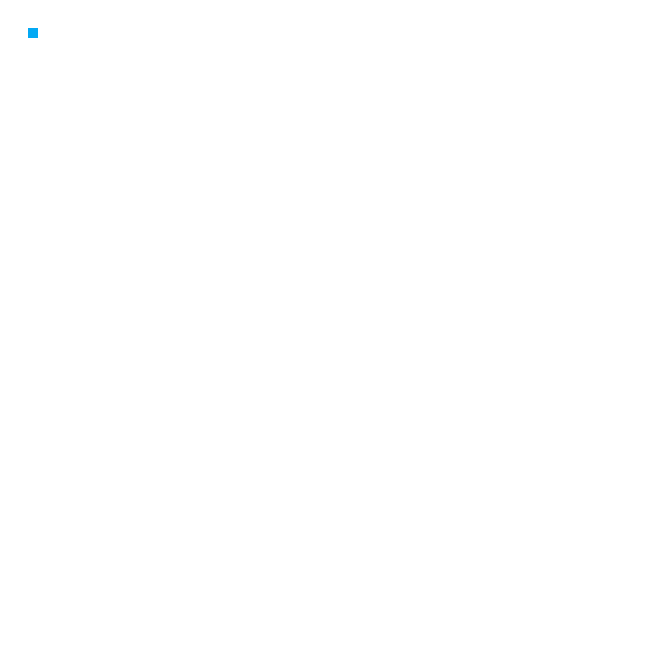
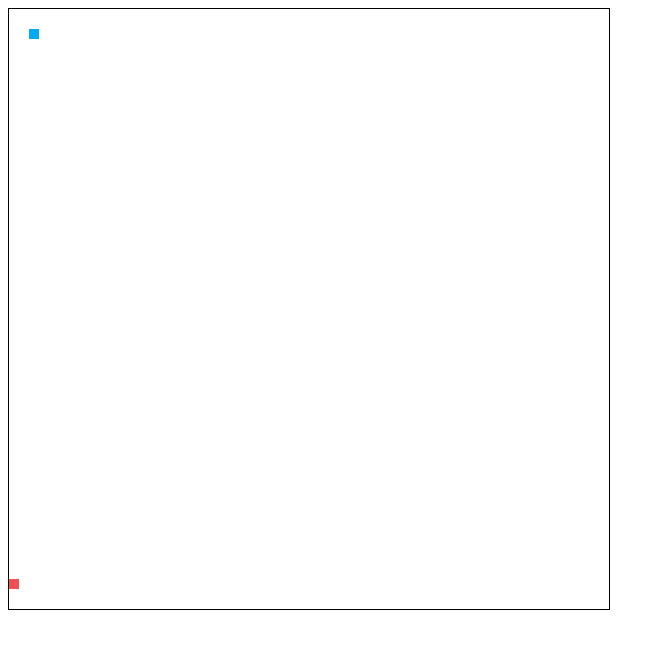
Before and after one commit to noemk2/snake, a plain HTML site: page index.html in a window 1280 px wide. Shown: the whole page, without its empty margins (0-665 px from the left). Drawn offline with Linux system fonts and the light colour scheme.

Commit message:
Crear clase comida de class Objeto y crear un punto aleatorio y modificar el tamaño del canvas html

```diff
--- a/index.html
+++ b/index.html
@@ -5,9 +5,14 @@
     <meta name="viewport" content="width=device-width, initial-scale=1.0">
     <meta http-equiv="X-UA-Compatible" content="ie=edge">
     <title>My_snake</title>
+    <style>
+    canvas {
+			border: 1px solid black;
+		}
+    </style>
 </head>
 <body onkeydown="control(event);">
-    <canvas id="canvas" width="400" height="400"></canvas>
+    <canvas id="canvas" width="600" height="600"></canvas>
     <script src="./src/snake.js"  type="text/javascript" charset="utf-8"></script>
 </body>
 </html>
--- a/src/snake.js
+++ b/src/snake.js
@@ -3,7 +3,7 @@
 //variables 🐽
 const SPEED = 80,
     SIZE = 10;
-
+//Clase padre
 //heredando clase para crear => objetos para mi juego
 class Objetos {
     constructor() {
@@ -19,8 +19,7 @@ class Objetos {
     }
 };
 
-
-//heredando de Objetos
+//heredando de Objetos... 🐥🐥🐥
 //creando la clase que va ser el recipiente de nuestro objeto
 class Cola extends Objetos {
     constructor(x, y) {
@@ -36,18 +35,45 @@ class Cola extends Objetos {
         ctx.fillStyle = "#03a9f4"
         //creamos el cuadro que formara nuestra snake
         ctx.fillRect(this.x, this.y, this.size, this.size)
+        //p = posicion
+        //f = forma en pixeles
+        //ctx.fillRect(p en el eje x, p en el eje y, f mas + es mas larga, f mas + es mas ancha )
     }
     // 6_ method setter 💁💁💁 porque no accedemos atraves de el objeto ya creado (new Cola)
+    //creando especie de atributo instanciado
     setxy(x, y) {
         this.x = x;
         this.y = y;
     }
 }
+//8_ crear comida
+class Comida extends Objetos{
+    // el punto va tener un posicion random
+    constructor() {
+        super();
+        this.x = this.generete();
+        this.y = this.generete();
+    }
+    generete(){
+        //me genera numeros entre 0-580 de diez en diez
+        let num = (Math.floor(Math.random()*59))*10;
+        return num;
+    }
+    colocar(){
+        // se va llamar con cada colicion
+        this.x = generete();
+        this.y = generete();
+    }
+    draw(ctx){
+        ctx.fillStyle = "#f25056"
+        ctx.fillRect(this.x, this.y, this.size, this.size)
+    }
+}
 
-//instanciado de Cola class
+//instanciado de Cola class 🌠🌠🌠
 // Objetos del juego
 let cabeza = new Cola(20, 20);
-
+let comida = new Comida();
 // 6_ Variables de ilucion de movimiento 🙉🙉🙉
 // estos boleanos nos permitiran habilitar o bloquear los ejes ¬ de modo que no podamos movernos en el mismo eje
 let ejex = true,
@@ -58,7 +84,7 @@ let xdir = 0,
 
 // 6_ function movimiento
 const movimiento = () => {
-    // obtenemos la posicion y le sumamos el valor de xy direction
+    // obtenemos la posicion (cabeza.x) y le sumamos el valor de xy direction
     let nx = cabeza.x + xdir,
         ny = cabeza.y + ydir;
     //accedemos al objeto creado
@@ -68,6 +94,7 @@ const movimiento = () => {
 const control = (e) =>{
     // esta propiedad (keyCode) nos da el codigo de la tecla
     let cod = e.keyCode
+    //revisar doc de switch
     if (ejex) {
         if (cod == 38) {
             ydir = -SIZE;
@@ -108,6 +135,8 @@ const draw = () => {
     //aqui abajo va todo el dibujo
     //dibujando mi cabeza
     cabeza.draw(ctx);
+    comida.draw(ctx);
+
 };
 // function animate ... main()✊✊
 const main = () => {
```
